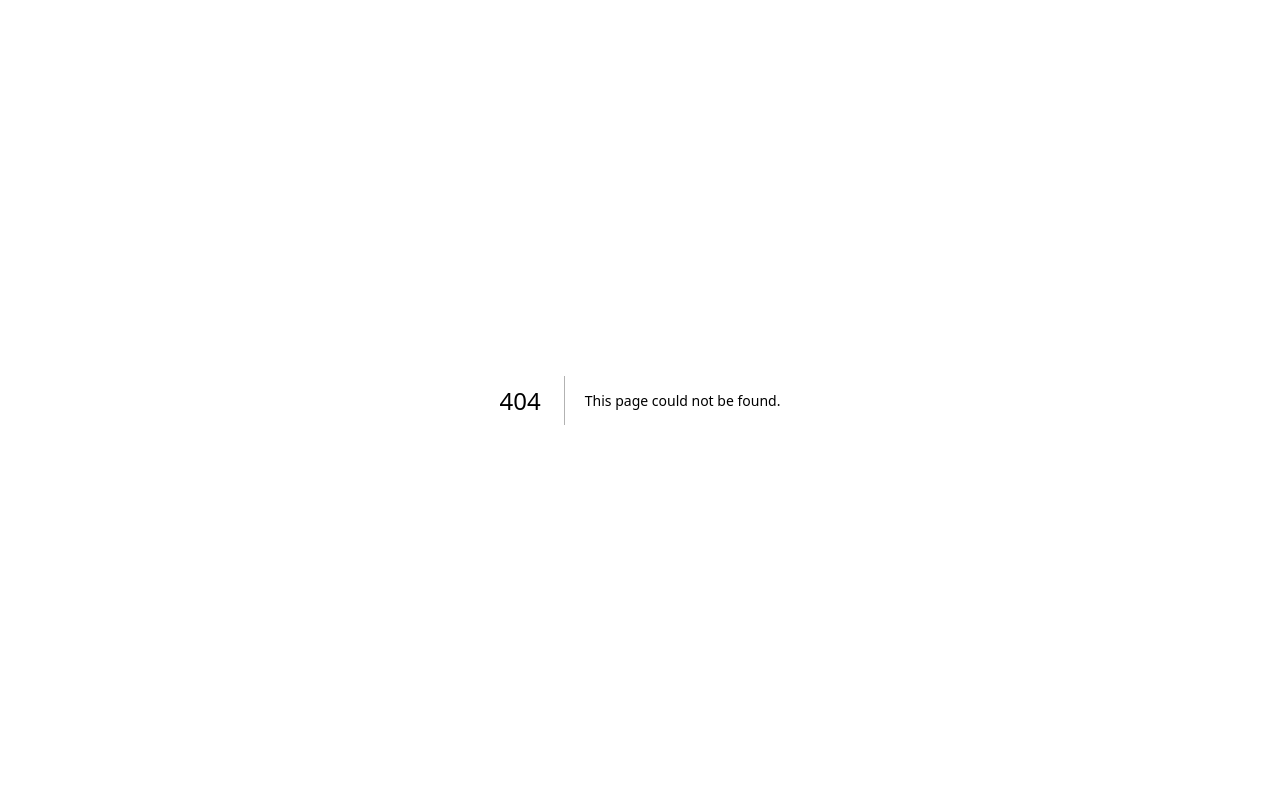
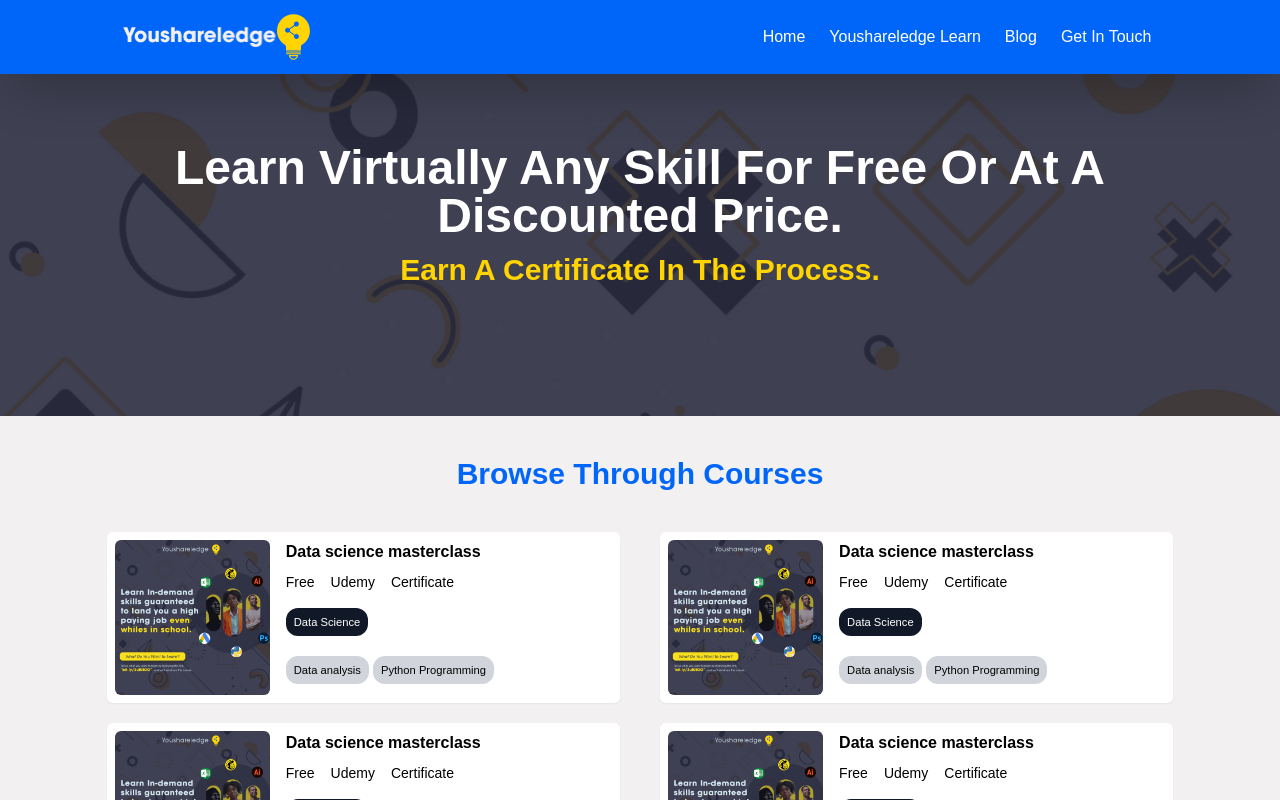
Before and after one commit to Dammy-Ola/Youshareledge-Site-Design, a Next.js app: page /learn/courses in a window 1280 px wide. Before the commit this address had no page. Shown: the top 800 px of the page. Built offline with nearby package versions, Linux system fonts and the light colour scheme; a web font is replaced by a local one.

Commit message:
Added the courses page

```diff
--- /dev/null
+++ b/components/YL/CourseItem.tsx
@@ -0,0 +1,51 @@
+import Link from 'next/link'
+import Image from 'next/image'
+import DefaultCourseImage from '../../public/images/learn/default-course-image.png'
+
+const CourseItem = () => {
+  const origin =
+    typeof window !== 'undefined' && window.location.origin
+      ? window.location.origin
+      : ''
+
+  return (
+    <div className="bg-white p-2 grid grid-cols-12 gap-4 rounded-md shadow-sm hover:shadow-2xl">
+      <div className="col-span-4 md:shrink-0">
+        <Image
+          src={DefaultCourseImage}
+          alt={'Course Name'}
+          className="w-full rounded-md"
+        />
+      </div>
+      <div className="col-span-8">
+        <div className="">
+          <Link href={'#'} className="font-semibold hover:underline">
+            {'Data science masterclass'}
+          </Link>
+        </div>
+        <div className="text-sm mt-2">
+          <div className="flex">
+            <div className="mr-2">{'Free'}</div>
+            <div className="mx-2">{'Udemy'}</div>
+            <div className="mx-2">{'Certificate'}</div>
+          </div>
+          <div className="flex items-center flex-wrap mt-3">
+            <small className="bg-gray-900 mr-1 my-1 px-2 py-1 rounded-xl text-white">
+              Data Science
+            </small>
+          </div>
+          <div className="flex items-center flex-wrap mt-3">
+            <small className="mr-1 my-1 bg-gray-300 px-2 py-1 rounded-xl">
+              Data analysis
+            </small>
+            <small className="mr-1 my-1 bg-gray-300 px-2 py-1 rounded-xl">
+              Python Programming
+            </small>
+          </div>
+        </div>
+      </div>
+    </div>
+  )
+}
+
+export default CourseItem
--- /dev/null
+++ b/components/YL/Courses.tsx
@@ -0,0 +1,12 @@
+import CourseItem from './CourseItem'
+
+const Courses = () => {
+  return (
+    <section className="container my-5 grid grid-cols-1 md:grid-cols-2 gap-10">
+      <CourseItem />
+      <CourseItem />
+    </section>
+  )
+}
+
+export default Courses
--- /dev/null
+++ b/pages/learn/courses.tsx
@@ -0,0 +1,42 @@
+import Courses from '@/components/YL/Courses'
+import Layout from '../../components/Layout'
+
+export default function YLCoursesPage() {
+  return (
+    <Layout
+      title={`Learn virtually any skill for free or at a discounted price and earn a certificate in the process.`}
+    >
+      <main>
+        {/* Hero Section */}
+        <section className="Ysl-Hero bg-gray-900 text-white">
+          <div className="container">
+            <div className="pt-36 pb-32 text-white flex justify-center items-center">
+              <div className="font-black text-3xl md:text-5xl">
+                <h1 className="capitalize text-center">
+                  Learn virtually any skill for free or at a discounted price.
+                  <span className="text-secondary block text-2xl md:text-3xl mt-3">
+                    Earn a certificate in the process.
+                  </span>
+                </h1>
+              </div>
+            </div>
+          </div>
+        </section>
+        {/* End of Hero section */}
+
+        {/* Browse through courses */}
+        <section className="container my-10">
+          <h2 className="font-bold text-3xl text-center text-primary">
+            Browse Through Courses
+          </h2>
+        </section>
+
+        {/* Load Courses */}
+        {/* {!courses ? <Spinner /> : <Courses courses={courses} />} */}
+        <Courses />
+        <Courses />
+        <Courses />
+      </main>
+    </Layout>
+  )
+}
```
Also changed, not shown: public/images/learn/default-course-image.png (added).
